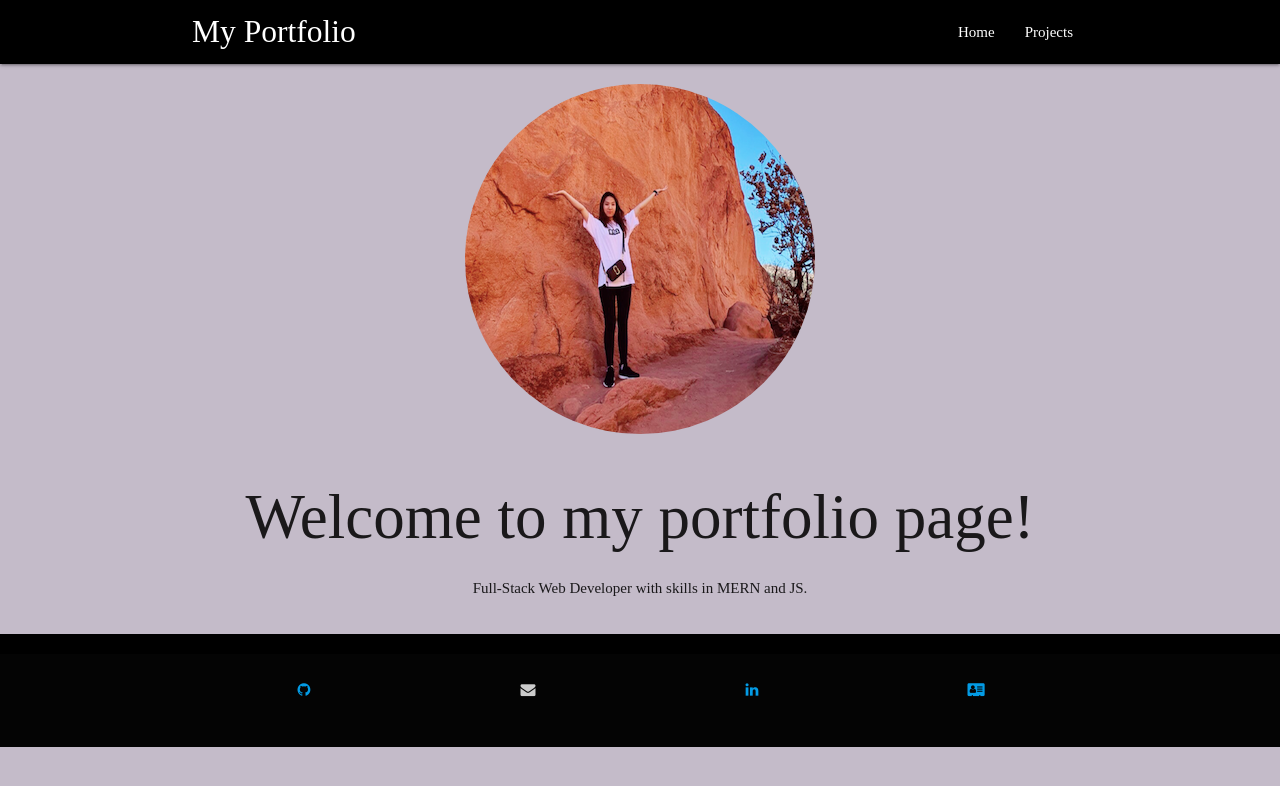
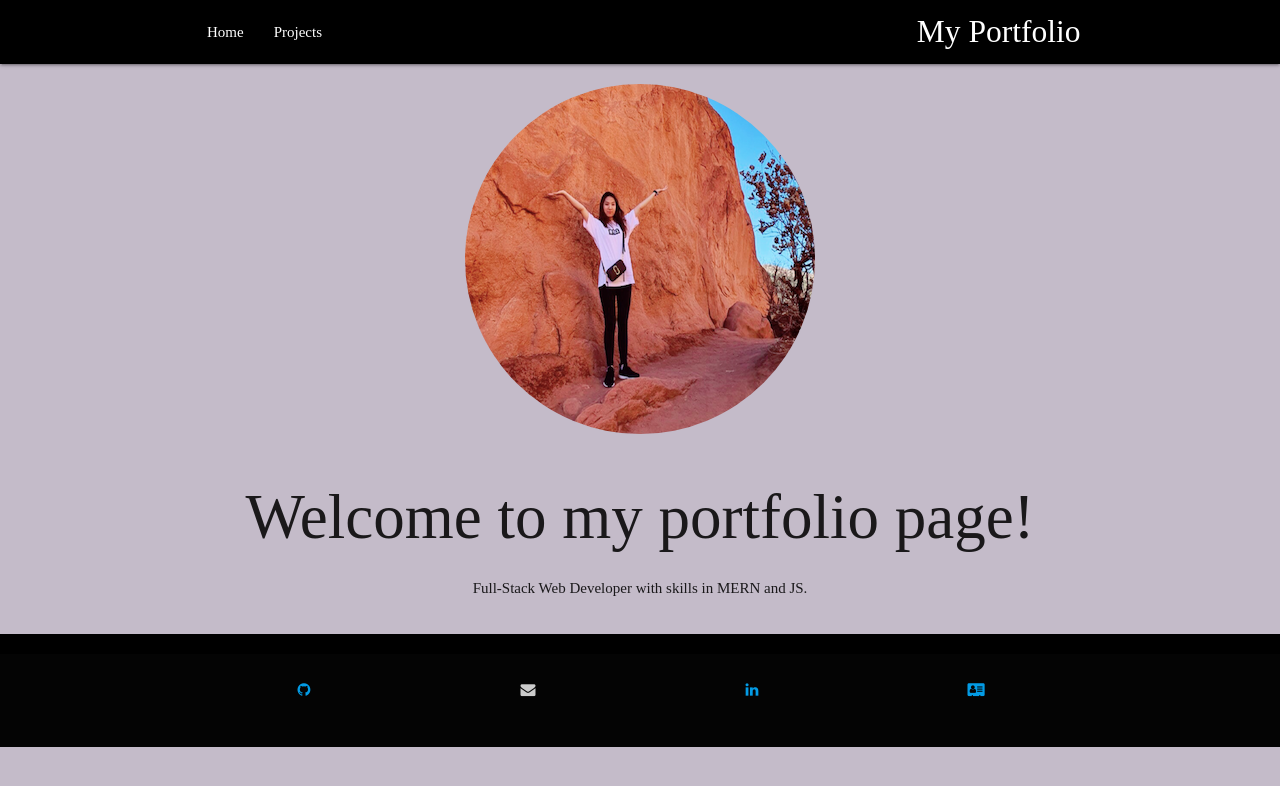
Before and after one commit to sharonkim09/react-portfolio, a React (Create React App) app in the folder client/: page / in a window 1280 px wide. Shown: the top 786 px of the page. Built offline with nearby package versions, Linux system fonts and the light colour scheme; a web font is replaced by a local one.

Commit message:
fixed navbar and moved around links in navbar

```diff
--- a/client/src/components/Header/Header.jsx
+++ b/client/src/components/Header/Header.jsx
@@ -7,16 +7,16 @@ const Header = () => {
       <nav className="black">
         <div className="container">
           <div className="nav-wrapper">
-            <a href="/" className="brand-logo">
-              My Portfolio
-            </a>
-            <ul className="right hide-on-med-and-down" id="navList">
+            <ul className="d-flex justify-content-center col-6" id="navList">
               <li>
                 <Link to="/">Home</Link>
               </li>
               <li>
                 <Link to="/projects">Projects</Link>
               </li>
+                   <a href="/" className="right brand-logo">
+              My Portfolio
+            </a>
             </ul>
           </div>
         </div>
```
